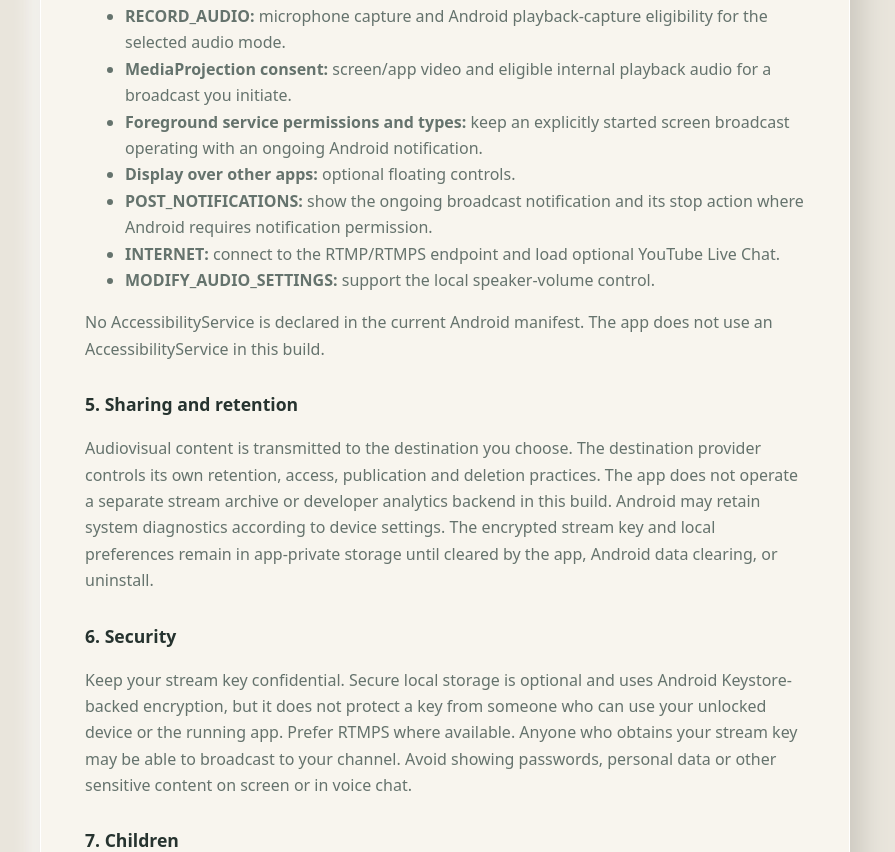
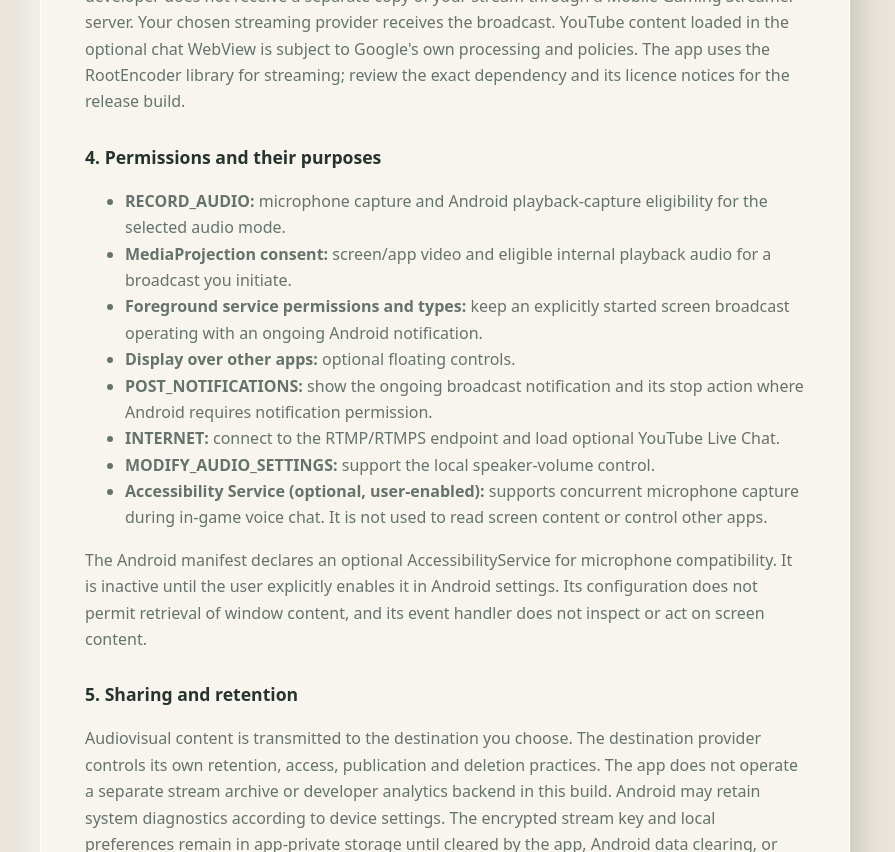
Before and after one commit to JUBERSALEEM/MobileGamingStreamer, a plain HTML site: page docs/privacy-policy.html in a window 1280 px wide. Shown: the part 1565-2417 px from the top of the page, without its empty margins (195-1090 px from the left). Drawn offline with Linux system fonts and the light colour scheme.

Commit message:
Disclose optional microphone accessibility service in privacy policy

```diff
--- a/docs/privacy-policy.html
+++ b/docs/privacy-policy.html
@@ -21,6 +21,7 @@
 <ul>
 <li><strong>Screen video:</strong> Android MediaProjection captures the screen or app window that you explicitly select after Android displays its system screen-sharing consent prompt.</li>
 <li><strong>Microphone audio:</strong> when you choose a microphone-containing audio mode and grant Android's microphone permission, the app captures microphone input. This can include your voice and nearby sounds.</li>
+<li><strong>Accessibility microphone compatibility:</strong> if you enable “Mobile Gaming Streamer microphone compatibility” in Android Accessibility settings, the app uses an AccessibilityService as part of its concurrent microphone-capture path while a game uses voice chat. The service listens for window-state changes only; it does not retrieve window content, read screen text, perform gestures or automate other apps. You can disable it at any time in Android Accessibility settings. Microphone audio is still subject to Android's device and audio-input sharing policies.</li>
 <li><strong>Internal playback audio:</strong> when you choose GAME or a mixed audio mode, the app requests Android playback capture. Android, the device manufacturer and the source app/game can restrict capture. Teammate voice chat is not guaranteed to be included.</li>
 <li><strong>RTMP destination and stream key:</strong> the server address and key you enter are used to connect to your selected streaming endpoint. If “Remember key securely on this device” is enabled, the app encrypts the key using AES-GCM with a non-exportable AES key held by Android Keystore; only the encrypted payload is stored in app-private preferences. If the option is disabled, the app clears the saved encrypted value and does not intentionally persist the key. The key is also present in app memory while needed for the session.</li>
 <li><strong>Optional floating controls:</strong> if you grant Display over other apps permission, the app can show its movable control bubble and panel over other apps. The overlay is marked secure to request exclusion from screen capture; actual behaviour can vary by Android/OEM implementation.</li>
@@ -40,8 +41,9 @@
 <li><strong>POST_NOTIFICATIONS:</strong> show the ongoing broadcast notification and its stop action where Android requires notification permission.</li>
 <li><strong>INTERNET:</strong> connect to the RTMP/RTMPS endpoint and load optional YouTube Live Chat.</li>
 <li><strong>MODIFY_AUDIO_SETTINGS:</strong> support the local speaker-volume control.</li>
+<li><strong>Accessibility Service (optional, user-enabled):</strong> supports concurrent microphone capture during in-game voice chat. It is not used to read screen content or control other apps.</li>
 </ul>
-<p>No AccessibilityService is declared in the current Android manifest. The app does not use an AccessibilityService in this build.</p>
+<p>The Android manifest declares an optional AccessibilityService for microphone compatibility. It is inactive until the user explicitly enables it in Android settings. Its configuration does not permit retrieval of window content, and its event handler does not inspect or act on screen content.</p>
 <h2>5. Sharing and retention</h2>
 <p>Audiovisual content is transmitted to the destination you choose. The destination provider controls its own retention, access, publication and deletion practices. The app does not operate a separate stream archive or developer analytics backend in this build. Android may retain system diagnostics according to device settings. The encrypted stream key and local preferences remain in app-private storage until cleared by the app, Android data clearing, or uninstall.</p>
 <h2>6. Security</h2>
```
